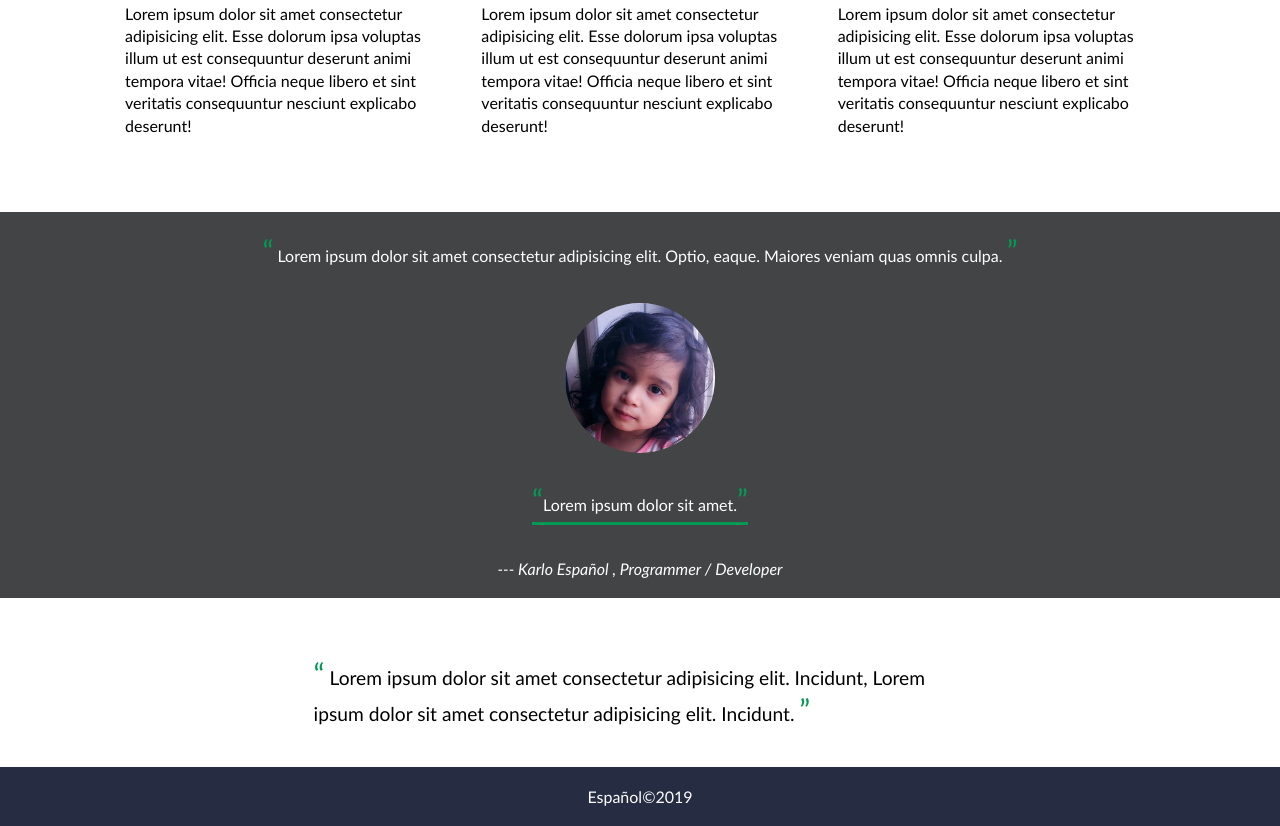
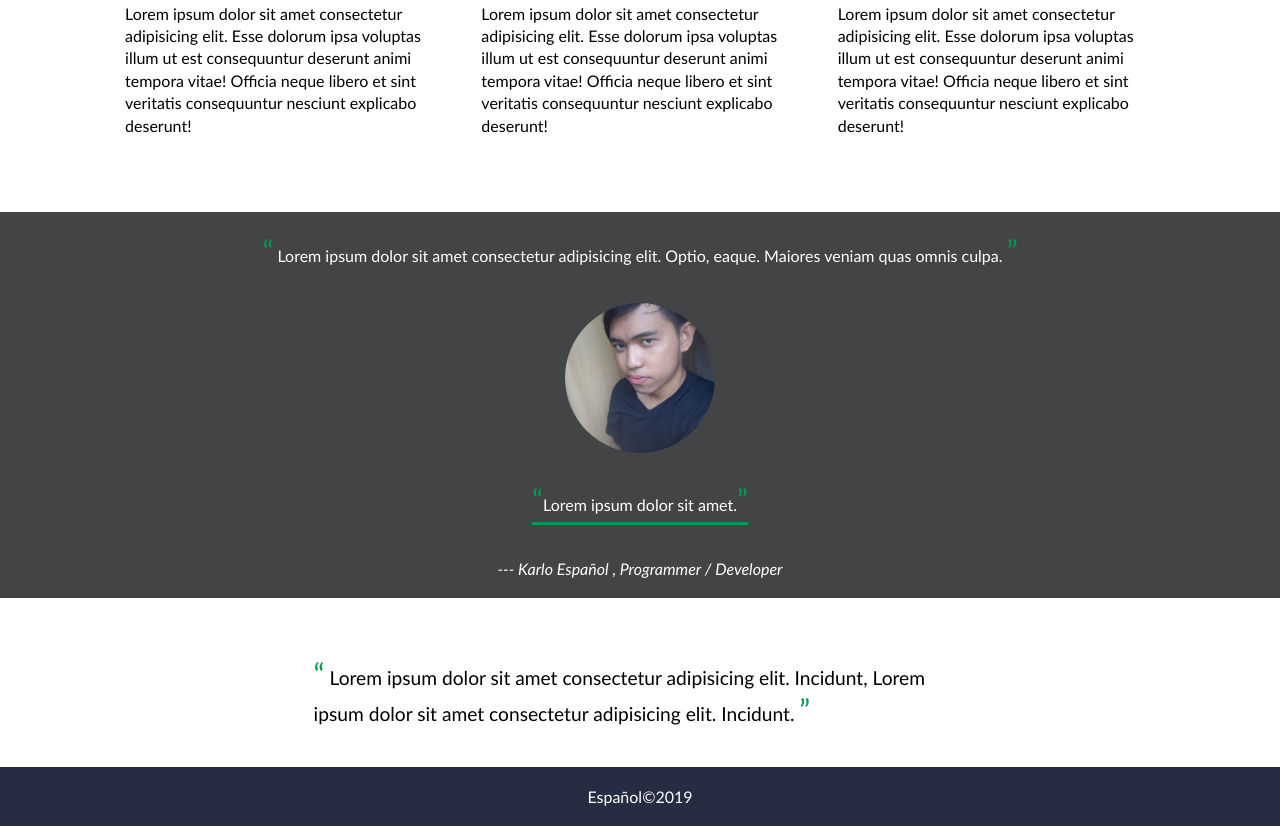
Before and after one commit to karloEspanol96/DeployStatic, a plain HTML site: page index.html in a window 1280 px wide. Shown: the part 2806-3632 px from the top of the page. Drawn offline with Linux system fonts and the light colour scheme.

Commit message:
second commit

```diff
--- a/index.html
+++ b/index.html
@@ -286,7 +286,7 @@
         </p>
       </div>
       <div class="prof container">
-        <img src="./img/abiya.jpg" alt="" width="150px" />
+        <img src="./img/prof.jpg" alt="" width="150px" />
         <br />
         <p>Lorem ipsum dolor sit amet.</p>
         <br />
```
Also changed, not shown: img/prof.jpg (added).
